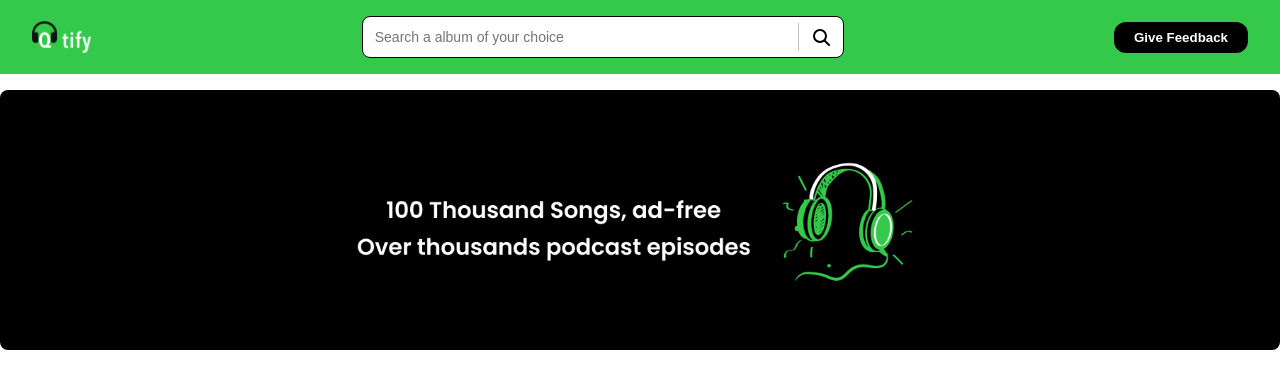
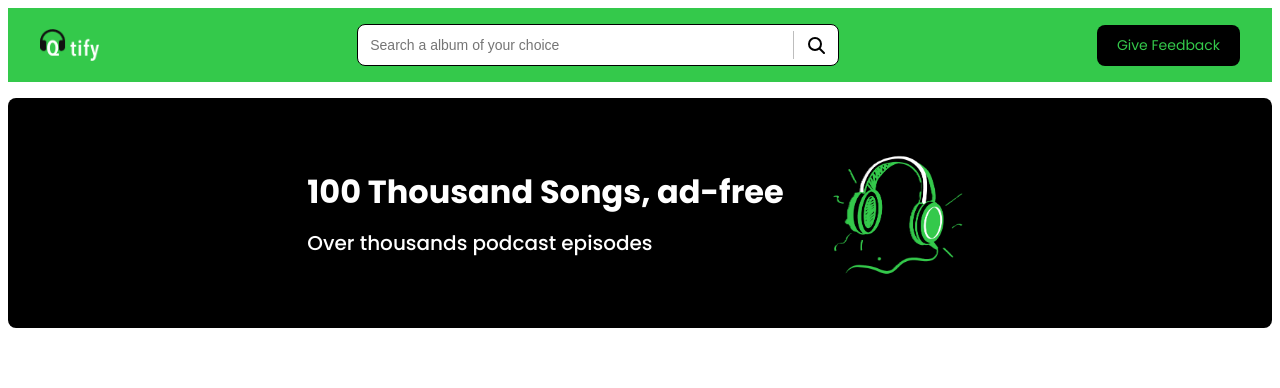
Before and after one commit to vk3513/qtify, a React (Create React App) app: page / in a window 1280 px wide. Shown: the top 388 px of the page. Built offline with nearby package versions, Linux system fonts and the light colour scheme.

Commit message:
Update hero layout, button styles, and Poppins font

```diff
--- a/src/components/Button/Button.module.css
+++ b/src/components/Button/Button.module.css
@@ -1,9 +1,15 @@
 .button {
-  background-color: #000;
-  color: #fff;
+  background-color: #000;        /* Black background */
+  color: #34C94B;                /* Text must be green */
   border: none;
-  padding: 8px 20px;
-  border-radius: 12px;
-  font-weight: 600;
-  cursor: pointer;
+  border-radius: 8px;            /* Required for test */
+  padding: 10px 20px;
+  font-size: 14px;
+  font-family: "Poppins", sans-serif;  /* Required for test */
+  cursor: pointer;               /* Required for hover test */
+  transition: transform 0.1s ease;
 }
+
+.button:hover {
+  transform: scale(1.02);
+}
--- a/src/components/Hero/Hero.jsx
+++ b/src/components/Hero/Hero.jsx
@@ -5,7 +5,18 @@
 export default function Hero() {
   return (
     <section className={styles.hero}>
-      <img src={headphones} alt="Headphones" className={styles.image} />
+      <div className={styles.content}>
+        <div className={styles.text}>
+          <h1>100 Thousand Songs, ad-free</h1>
+          <p>Over thousands podcast episodes</p>
+        </div>
+
+        <img
+          src={headphones}
+          alt="Headphones"
+          className={styles.image}
+        />
+      </div>
     </section>
   );
 }
--- a/src/components/Hero/Hero.module.css
+++ b/src/components/Hero/Hero.module.css
@@ -1,16 +1,41 @@
 .hero {
-  background: #000;          /* Black background */
+  background: #000;
+  border-radius: 8px;
+  padding: 40px 0;
+  margin-top: 16px;
+  display: flex;
+  justify-content: center;   /* Center whole block */
+  align-items: center;
+}
+
+.content {
+  display: flex;
+  align-items: center;       /* Vertically center text + image */
+  justify-content: center;   /* Horizontally center as a unit */
+  gap: 40px;                 /* Space between text & image */
+  max-width: 1100px;
   width: 100%;
-  height: 260px;             /* Adjust height if needed */
-  display: flex;
-  justify-content: center;   /* Center horizontally */
-  align-items: center;       /* Center vertically */
-  border-radius: 8px;
-  margin-top: 16px;
+}
+
+.text {
+  text-align: left;
+  color: white;
+}
+
+.text h1 {
+  font-size: 32px;
+  font-weight: 700;
+  margin: 0 0 12px;
+}
+
+.text p {
+  font-size: 20px;
+  font-weight: 500;
+  margin: 0;
 }
 
 .image {
-  height: 150px;             /* Adjust size if needed */
+  height: 150px;
   width: auto;
   object-fit: contain;
 }
--- a/src/index.css
+++ b/src/index.css
@@ -1,13 +1,5 @@
+@import url("https://fonts.googleapis.com/css2?family=Poppins:wght@400;500;600;700&display=swap");
+
 body {
-  margin: 0;
-  font-family: -apple-system, BlinkMacSystemFont, 'Segoe UI', 'Roboto', 'Oxygen',
-    'Ubuntu', 'Cantarell', 'Fira Sans', 'Droid Sans', 'Helvetica Neue',
-    sans-serif;
-  -webkit-font-smoothing: antialiased;
-  -moz-osx-font-smoothing: grayscale;
+  font-family: "Poppins", sans-serif;
 }
-
-code {
-  font-family: source-code-pro, Menlo, Monaco, Consolas, 'Courier New',
-    monospace;
-}
```
Also changed, not shown: src/assets/headphones.png.
